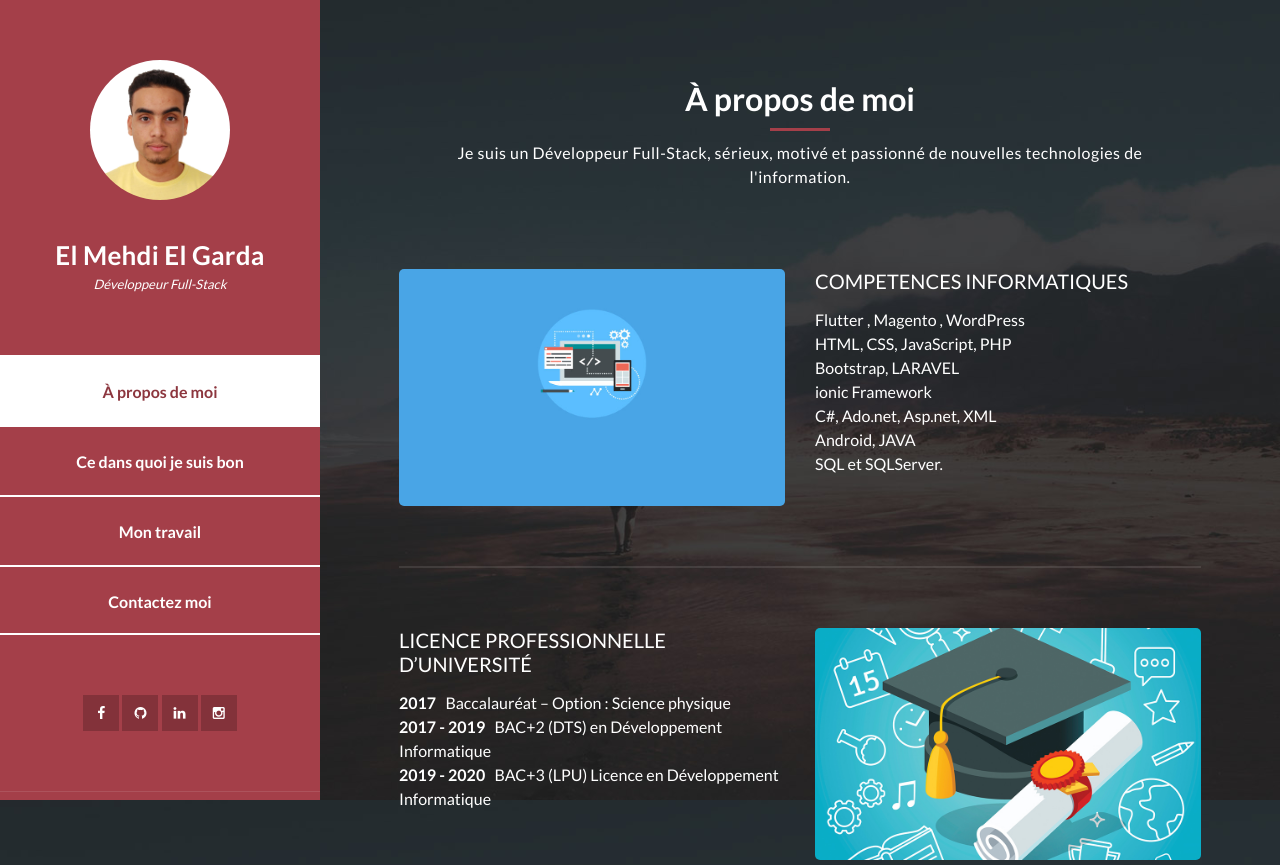
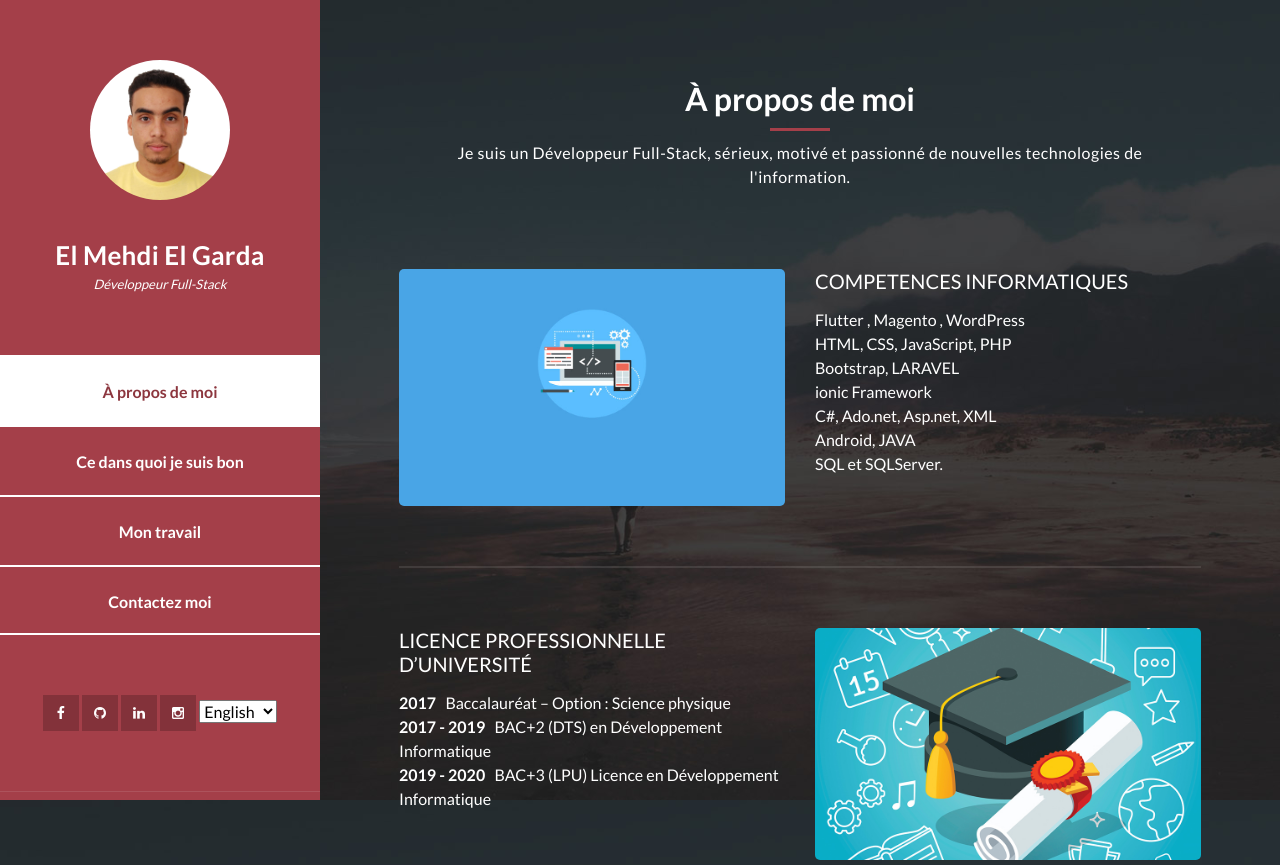
Before and after one commit to mehdi99garda/mehdielgarda, a plain HTML site: page index.html in a window 1280 px wide. Shown: the top 865 px of the page. Drawn offline with Linux system fonts and the light colour scheme.

Commit message:
Update index.html

```diff
--- a/index.html
+++ b/index.html
@@ -24,6 +24,11 @@
     <link rel="stylesheet" href="assets/css/templatemo-style.css" />
     <link rel="stylesheet" href="assets/css/owl.css" />
     <link rel="stylesheet" href="assets/css/lightbox.css" />
+    <script>
+      $(function(){
+    $('.selectpicker').selectpicker();
+});
+      </script>
   </head>
 
   <body>
@@ -62,6 +67,12 @@
                 </li>
                 <li>
                   <a href="https://www.instagram.com/mehdi_elgarda/" title="Instagram" target="#"><i class="fa fa-instagram"></i></a>
+                </li>
+                <li>
+                  <select class="selectpicker" data-width="fit">
+    <option data-content='<span class="flag-icon flag-icon-us"></span> English'>English</option>
+  <option  data-content='<span class="flag-icon flag-icon-mx"></span> Español'>Español</option>
+</select>
                 </li>
               </ul>
             </div>
```
